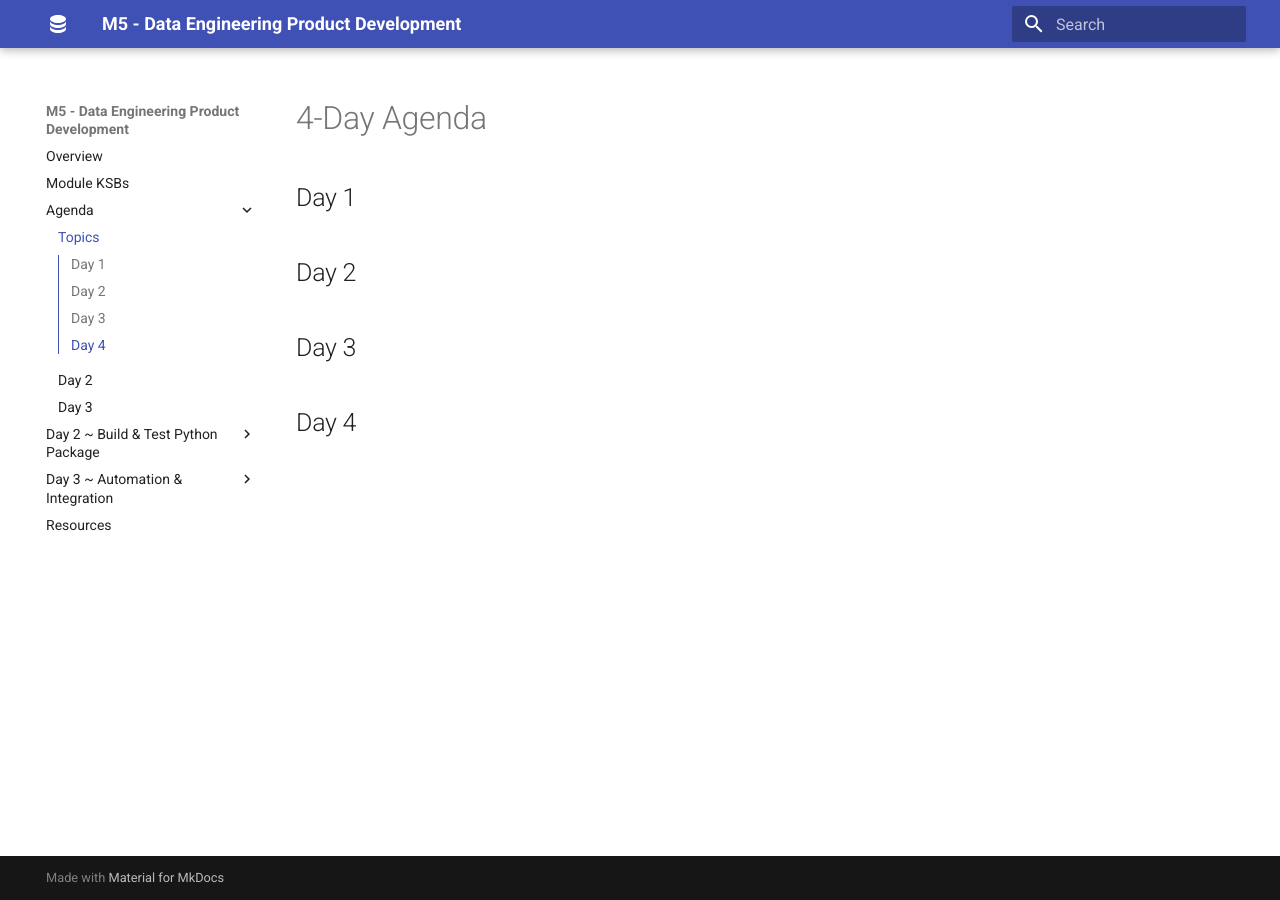
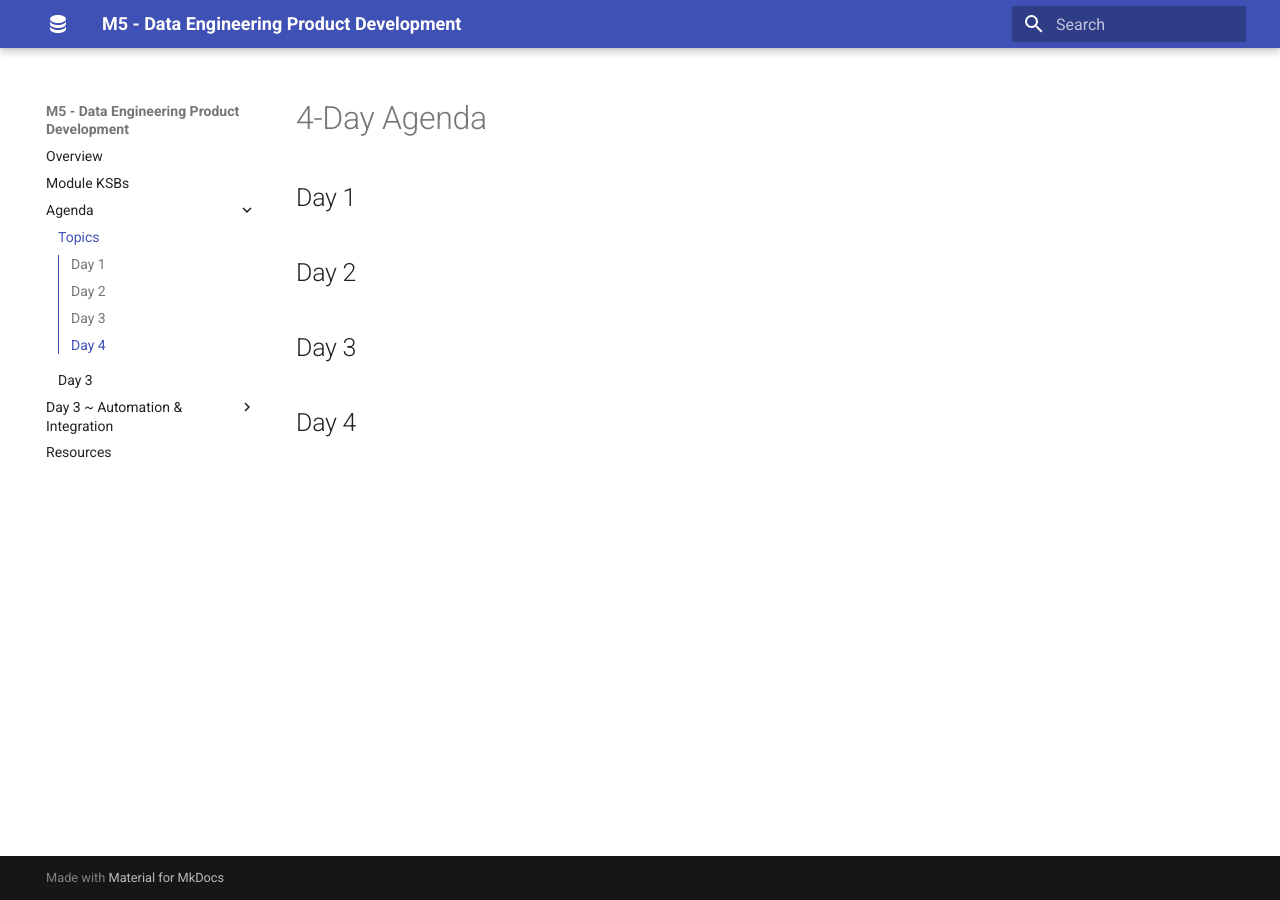
Before and after one commit to qaalabs/DE5M5, an MkDocs documentation site: the page built from docs/agenda/index.md, in a window 1280 px wide. Built offline with MkDocs 1.6.1 and Material for MkDocs 9.7.7, drawn with Linux system fonts in a browser that asks for light colours; some of the changed lines change nothing that is shown.

Commit message:
Auto commit by uthisha

```diff
--- a/mkdocs.yml
+++ b/mkdocs.yml
@@ -9,25 +9,7 @@
 
   - Agenda:
     - Topics: agenda/index.md
-    - Day 2: agenda/day2.md
     - Day 3: agenda/day3.md
-
-  - "Day 2 ~ Build & Test Python Package":
-    - "🌅 Welcome to Day 2 of DE5 Module 5": labs/21-setup.md
-    - "🖥️ VM Setup + LOD Setup": labs/22-python-setup.md
-    - "Run Commands to see Status": labs/23-yardstick.md
-    - "Explain function - Data Ingestion": day2/ingestion.md
-    - "Run Commands to see Status": labs/23-yardstick.md
-    - "Explain function - Data Cleaning": day2/cleaning.md
-    - "Write function - Data Cleaning": day2/cleaning-enhancements.md
-    - "Validation Function": day2/validation.md
-    - "Python Testing": day2/python-testing.md
-    - "Write unit tests": day2/cleaning-tests.md
-    - "Python Test Coverage": day2/coverage.md
-    - "Achieve 70% Coverage": day2/coverage-goal.md
-    - "Explain Linting": day2/linting.md
-    - "Fix All Linting Issues": day2/linting-fixes.md
-    - "Run Commands to see Status": labs/23-yardstick.md
 
   - "Day 3 ~ Automation & Integration":
     - "GitHub Actions": day3/github-actions.md
```
